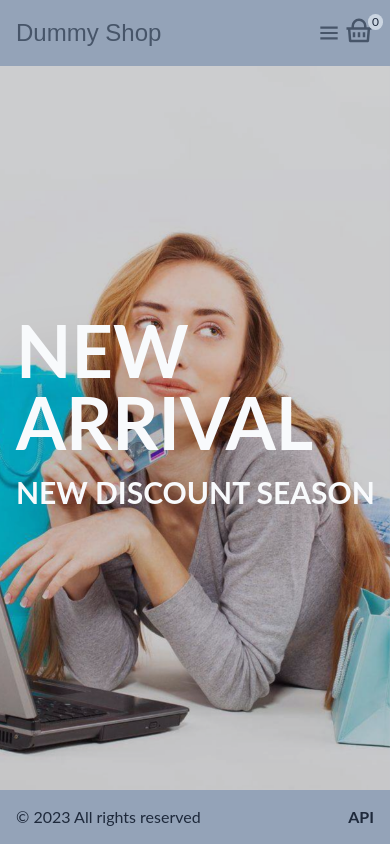
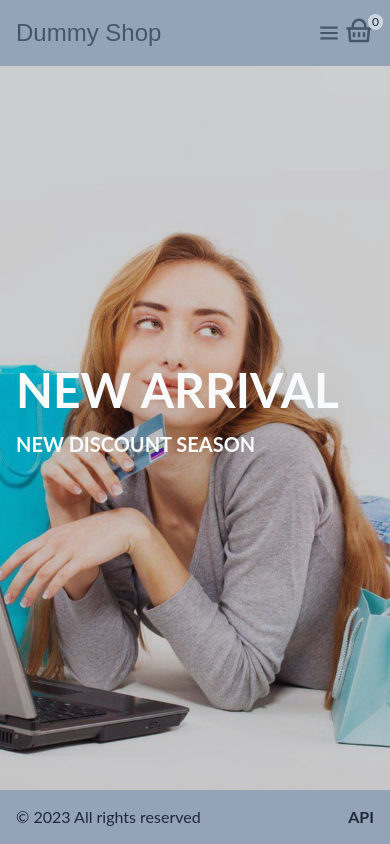
Before and after one commit to petromath77/dummy-shop, a React (Create React App) app: page / in a window 390 px wide. Built offline with nearby package versions, Linux system fonts and the light colour scheme.

Commit message:
added tablet/mobile styles

```diff
--- a/src/Goods/GoodsList.jsx
+++ b/src/Goods/GoodsList.jsx
@@ -46,12 +46,12 @@ const GoodsList = () => {
   return (
     <>
         <h2 className='heading-2'>All Products</h2>
-        <div className='flex justify-center w-fit mx-auto my-8 gap-4'>
+        <div className='flex justify-center flex-wrap w-fit mx-auto my-8 gap-x-4'>
           {filterMenu.map(item =>
             <Button type='button' key={Object.values(item)[1]} className={active === `${Object.values(item)[1]}` ? 'px-3 py-1 mt-4 active-filter' : 'px-3 py-1 mt-4'} handler={() => filterProducts(`${Object.keys(item)[0]}`, `${Object.values(item)[1]}`) }>{Object.values(item)[0]}</Button>
           )}
         </div>
-        <div className='grid grid-cols-3 gap-6'>
+        <div className='grid grid-cols-1 sm:grid-cols-2 md:grid-cols-3 gap-6'>
             {filtered.map((item) =>
                 <GoodsCard addProduct={() => addProduct(item)} key={item.id} {...item}/>
             )}
--- a/src/Pages/Detail.jsx
+++ b/src/Pages/Detail.jsx
@@ -43,12 +43,13 @@ const Detail = () => {
         />}
         {error && <h2 className='mt-4 text-2xl font-bold'>Server Error!</h2>}
         {status === 'succeeded' &&
-          <div className="flex mt-12">
-            <div className="w-1/2">
+          <div className="flex flex-col md:flex-row mt-12">
+            <div className="w-full md:w-1/2 mb-4 md:mb-0">
                 <img className="w-full h-96 object-contain" src={product.image} alt="" loading="lazy" />
             </div>
-            <div className="w-1/2 px-8">
-                <div className="py-8 px-4 bg-slate-300 rounded-xl">
+            <div className="w-full md:w-1/2 md:px-4">
+                <div className="p-8 bg-slate-300 rounded-xl">
+                    <h4 className="font-bold text-md mb-4 uppercase">{product.category}</h4>
                     <h3 className="font-bold text-2xl mb-4">{product.title}</h3>
                     <p className="text-lg italic mb-4">{product.description}</p>
                     <p className="flex justify-center items-center text-lg italic mb-4">Rating: {product.rating.rate} <AiFillStar style={star} className='ml-2'/></p>
--- a/src/Pages/Home.jsx
+++ b/src/Pages/Home.jsx
@@ -9,7 +9,7 @@ const Home = () => {
   return (
     <>
       <div className='relative h-h-banner'>
-        <Overlay />
+        <Overlay title='New Arrival' subtitle='New Discount Season' />
         <Swiper className='w-full h-full'
           spaceBetween={30}
           centeredSlides={true}
--- a/src/UI/Button.jsx
+++ b/src/UI/Button.jsx
@@ -2,7 +2,7 @@ import React from 'react';
 
 const Button = ({children, className, handler, type, disabled}) => {
   return (
-    <button type={type} disabled={disabled} onClick={handler} className={`bg-slate-500 w-fit text-slate-100 ${className} mx-auto rounded-md hover:bg-slate-400 ease duration-300`}>{children}</button>
+    <button type={type} disabled={disabled} onClick={handler} className={`bg-slate-500 text-slate-100 ${className} rounded-md hover:bg-slate-400 ease duration-300`}>{children}</button>
   )
 }
 
--- a/src/UI/Overlay.jsx
+++ b/src/UI/Overlay.jsx
@@ -1,11 +1,11 @@
 import React from 'react';
 
-const Overlay = () => {
+const Overlay = ({title, subtitle}) => {
   return (
-    <div className='flex flex-col justify-center absolute top-0 left-0 w-full h-full bg-gray-900/20 text-slate-50 z-20'>
-        <div className='pl-4 -mt-8 drop-shadow-2xl text-left'>
-            <h1 className='heading-1 mb-4'>New Arrival</h1>
-            <h3 className='heading-3'>New Discount Season</h3>
+    <div className='flex flex-col justify-center absolute top-0 left-0 w-full h-full bg-gray-900/20 text-slate-50 z-9'>
+        <div className='px-4 -mt-8 drop-shadow-2xl text-left'>
+            <h1 className='heading-1 mb-4'>{title}</h1>
+            <h3 className='heading-3'>{subtitle}</h3>
         </div>
     </div>
   )
--- a/src/index.css
+++ b/src/index.css
@@ -51,11 +51,11 @@ button[disabled] {
 
 @layer base {
   .heading-1 {
-    @apply font-bold text-7xl uppercase;
+    @apply font-bold text-5xl md:text-7xl uppercase ;
   }
 
   .heading-3 {
-    @apply font-bold text-3xl uppercase;
+    @apply font-bold text-xl md:text-3xl uppercase;
   }
 
   .heading-2 {
--- a/tailwind.config.js
+++ b/tailwind.config.js
@@ -12,6 +12,9 @@ module.exports = {
       height: {
         '150': '600px',
         'h-banner': 'calc(100vh - 120px)'
+      },
+      zIndex: {
+        '9': '9',
       }
     },
   },
```
